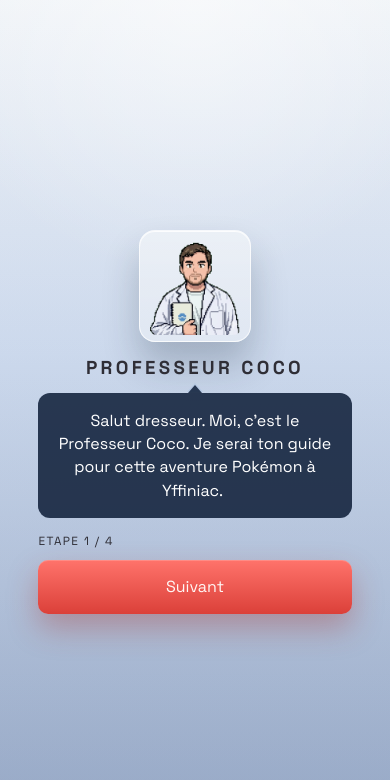
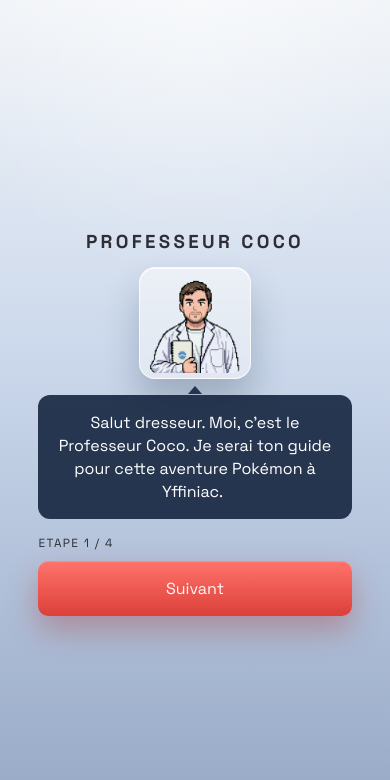
Before and after one commit to coeyn/yffiniac_poke_caching, a React (Vite) app: page / in a window 390 px wide. Shown: the top 780 px of the page. Built offline with nearby package versions, Linux system fonts and the light colour scheme.

Commit message:
Place onboarding title above avatar on mobile

```diff
--- a/src/styles.css
+++ b/src/styles.css
@@ -2089,8 +2089,33 @@
     max-width: 26rem;
   }
 
+  .onboarding-card .professor-head {
+    display: flex;
+    flex-direction: column;
+    align-items: center;
+  }
+
+  .onboarding-card .professor-copy {
+    display: contents;
+  }
+
+  .onboarding-card .professor-copy .hero-kicker {
+    order: 1;
+    margin: 0;
+  }
+
+  .onboarding-card .professor-avatar {
+    order: 2;
+  }
+
   .dialogue-bubble {
     margin-top: 0.2rem;
+  }
+
+  .onboarding-card .dialogue-bubble {
+    order: 3;
+    width: 100%;
+    max-width: 26rem;
   }
 
   .dialogue-bubble::before {
```
